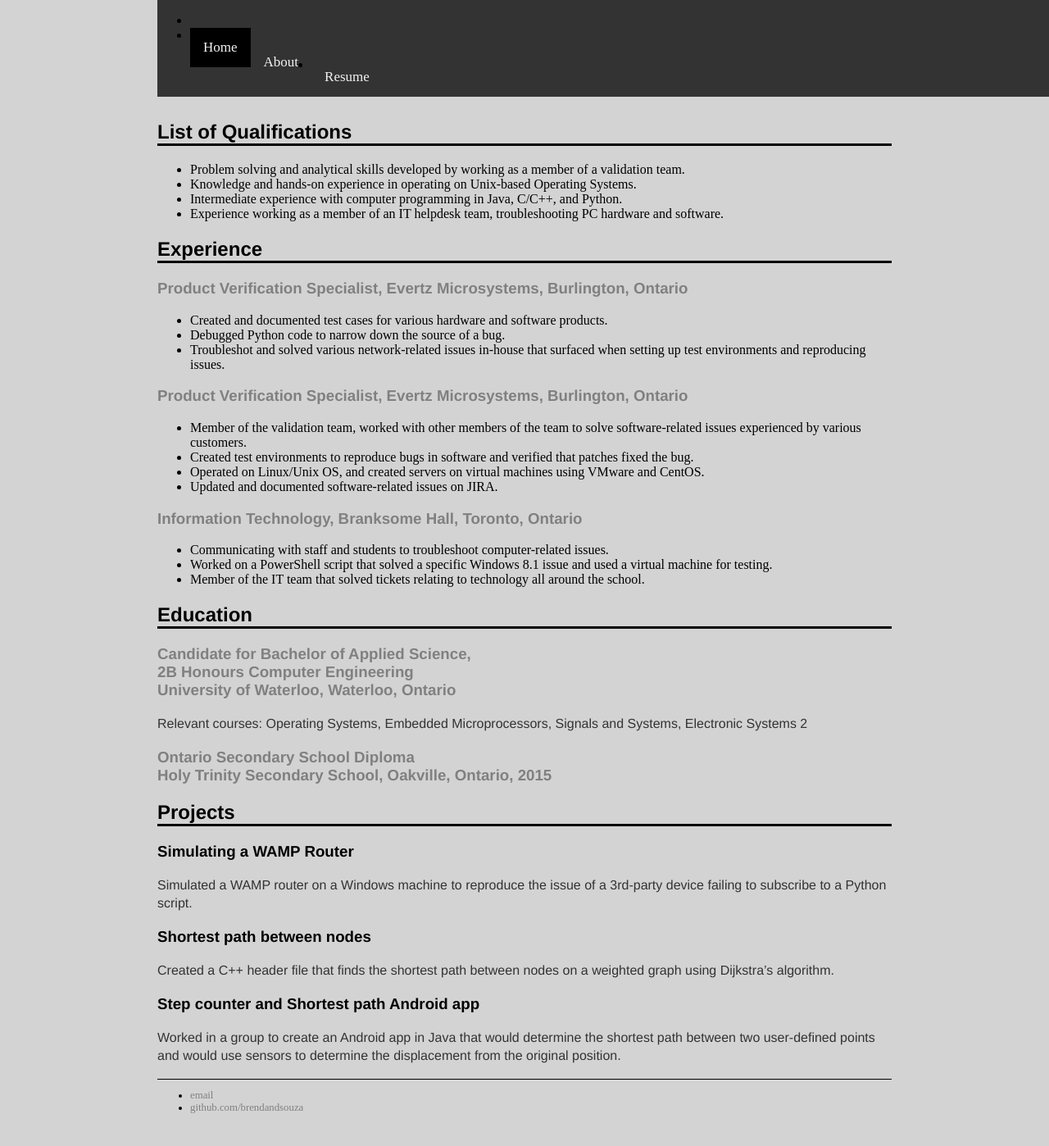
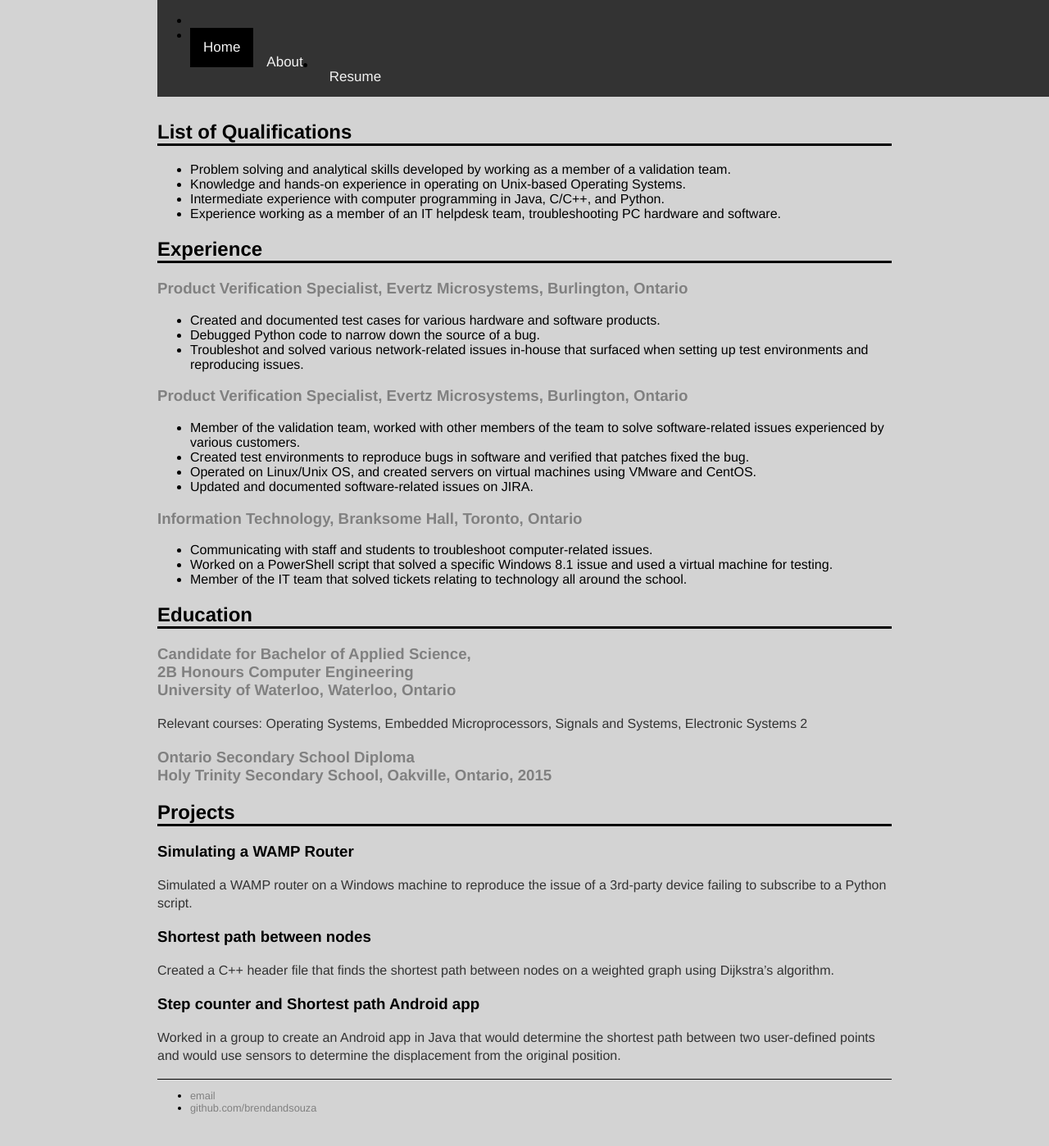
Before and after one commit to brendandsouza/brendandsouza.github.io, a Jekyll site: the page built from resume/resume.html, in a window 1280 px wide and 1400 px high. Shown: the whole window at 82% size. Built offline with Jekyll 4.4.1, drawn with Linux system fonts in a browser that asks for light colours; nearby versions of some CDN libraries.

Commit message:
font updates

```diff
--- a/css/main.css
+++ b/css/main.css
@@ -54,6 +54,10 @@ ul.posts {
 
 ul.posts li {
     list-style: none;
+}
+
+ul li {
+    font-family:'Helvetica', 'Arial', 'Sans-Serif';
 }
 /* Add a black background color to the top navigation */
 .topnav {
```
